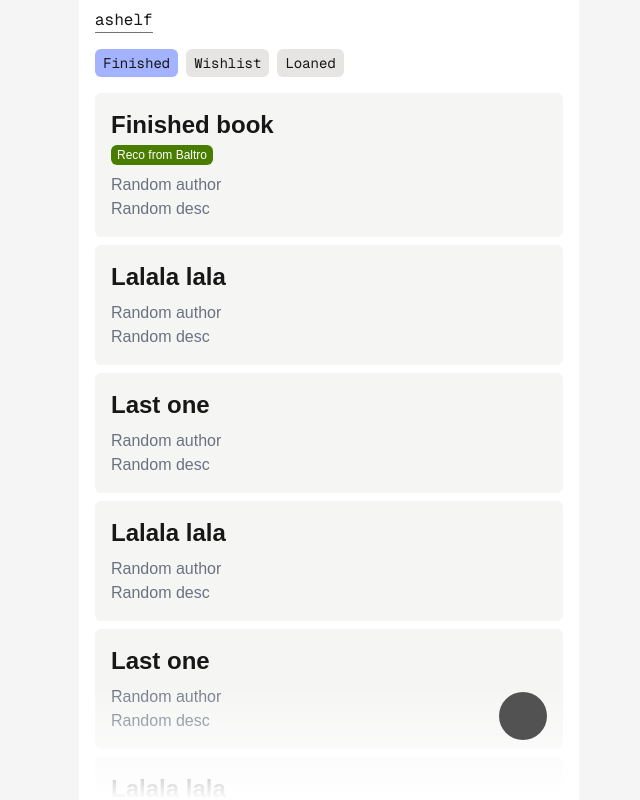
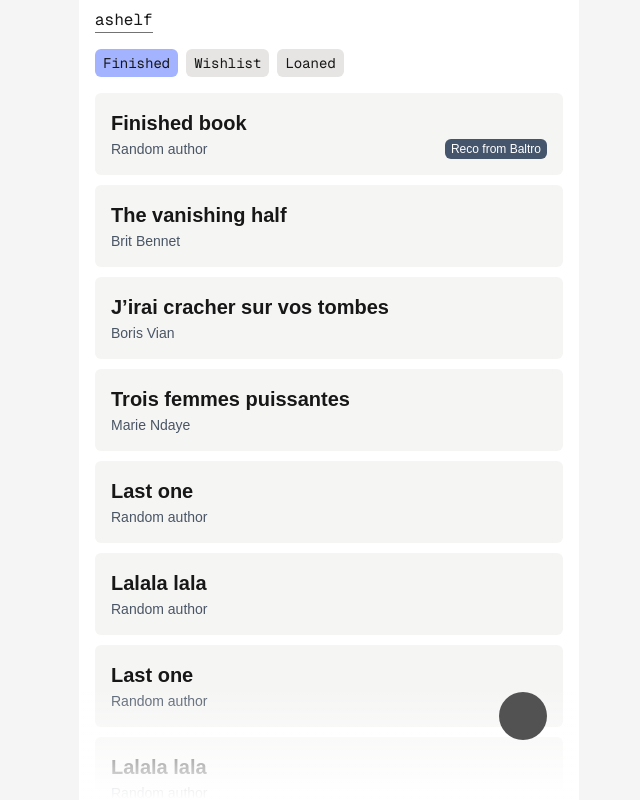
Before and after one commit to arianeprs/ashelf, a Next.js app: page / in a window 1280 px wide. Shown: the top 800 px of the page, without its empty margins (311-951 px from the left). Built offline with nearby package versions, Linux system fonts and the light colour scheme.

Commit message:
minor UI improvements and simplification

```diff
--- a/app/components/bookItem.tsx
+++ b/app/components/bookItem.tsx
@@ -2,28 +2,25 @@ import { Book } from '../data/book';
 
 export default function BookItem(book: Book) {
   return (
-    <div className={`bg-stone-100 rounded-md p-4 ${book.loanedTo && 'opacity-65'}`}>
-      <div className="flex flex-col gap-2">
-        <div className="flex flex-col items-start gap-1 w-full">
-          <h1 className="text-2xl font-bold">{book.title}</h1>
-          {book.recommendedBy && (
-            <div className="px-1.5 py-0.5 rounded-md bg-lime-700 text-white text-xs">
-              Reco from {book.recommendedBy}
-            </div>
-          )}
+    <div className="bg-stone-100 rounded-md p-4">
+      <div className="flex flex-col gap-0.5">
+        <h1 className="text-xl font-bold">{book.title}</h1>
+        <div className="grid grid-cols-6 gap-2">
+          <div className="col-span-4 text-sm text-gray-600">{book.author}</div>
+
+          <div className="col-span-2 flex justify-end items-center">
+            {book.loanedTo && (
+              <div className="px-1.5 py-0.5 rounded-md bg-slate-600 text-white text-xs">
+                <div>Loaned to {book.loanedTo}</div>
+              </div>
+            )}
+            {book.recommendedBy && (
+              <div className="px-1.5 py-0.5 rounded-md bg-slate-600 text-white text-xs">
+                Reco from {book.recommendedBy}
+              </div>
+            )}
+          </div>
         </div>
-        <div>
-          <p className="text-gray-500">{book.author}</p>
-          <p className="text-gray-500">{book.description}</p>
-        </div>
-      </div>
-
-      <div className="flex justify-end">
-        {book.loanedTo && (
-          <div className="px-1.5 py-0.5 rounded-md bg-slate-800 text-white text-xs">
-            Loaned to {book.loanedTo}
-          </div>
-        )}
       </div>
     </div>
   );
--- a/app/components/bookList.tsx
+++ b/app/components/bookList.tsx
@@ -21,7 +21,7 @@ export default function BookList({ selectedTab }: { selectedTab: string }) {
   }, [selectedTab]);
 
   return (
-    <div className="flex flex-col w-full grow items-stretch gap-2">
+    <div className="flex flex-col w-full grow items-stretch gap-2.5 mb-40">
       {books && books.length > 0 ? (
         books.map((book) => <BookItem key={book.id} {...book} />)
       ) : (
--- a/app/routes/book.routes.ts
+++ b/app/routes/book.routes.ts
@@ -2,95 +2,76 @@ import { Book } from '../data/book';
 
 const BOOKS_PLACEHOLDERS_FINISHED = [
   {
-    id: '1',
+    id: '01',
     title: 'Finished book',
     author: 'Random author',
-    description: 'Random desc',
     status: 'finished',
     recommendedBy: 'Baltro',
   } as Book,
   {
-    id: '2',
-    title: 'Lalala lala',
-    author: 'Random author',
-    description: 'Random desc',
+    id: '02',
+    title: 'The vanishing half',
+    author: 'Brit Bennet',
     status: 'finished',
   } as Book,
   {
-    id: '3',
-    title: 'Last one',
-    author: 'Random author',
-    description: 'Random desc',
+    id: '03',
+    title: 'J’irai cracher sur vos tombes',
+    author: 'Boris Vian',
     status: 'finished',
   } as Book,
   {
-    id: '2',
-    title: 'Lalala lala',
-    author: 'Random author',
-    description: 'Random desc',
+    id: '11',
+    title: 'Trois femmes puissantes',
+    author: 'Marie Ndaye',
     status: 'finished',
   } as Book,
   {
-    id: '3',
+    id: '12',
     title: 'Last one',
     author: 'Random author',
-    description: 'Random desc',
     status: 'finished',
   } as Book,
   {
-    id: '2',
+    id: '13',
     title: 'Lalala lala',
     author: 'Random author',
-    description: 'Random desc',
     status: 'finished',
   } as Book,
   {
-    id: '3',
+    id: '21',
     title: 'Last one',
     author: 'Random author',
-    description: 'Random desc',
     status: 'finished',
   } as Book,
   {
-    id: '2',
+    id: '22',
     title: 'Lalala lala',
     author: 'Random author',
-    description: 'Random desc',
     status: 'finished',
   } as Book,
   {
-    id: '3',
+    id: '23',
     title: 'Last one',
     author: 'Random author',
-    description: 'Random desc',
     status: 'finished',
   } as Book,
   {
-    id: '2',
+    id: '31',
     title: 'Lalala lala',
     author: 'Random author',
-    description: 'Random desc',
     status: 'finished',
   } as Book,
   {
-    id: '3',
+    id: '32',
     title: 'Last one',
     author: 'Random author',
-    description: 'Random desc',
     status: 'finished',
   } as Book,
   {
-    id: '2',
+    id: '33',
     title: 'Lalala lala',
     author: 'Random author',
-    description: 'Random desc',
-    status: 'finished',
-  } as Book,
-  {
-    id: '3',
-    title: 'Last one',
-    author: 'Random author',
-    description: 'Random desc',
     status: 'finished',
   } as Book,
 ];
@@ -99,14 +80,12 @@ const BOOKS_PLACEHOLDERS_WISHLIST = [
     id: '1',
     title: 'Wishlist book',
     author: 'Random author',
-    description: 'Random desc',
     status: 'finished',
   } as Book,
   {
     id: '2',
     title: 'Lalala lala',
     author: 'Random author',
-    description: 'Random desc',
     status: 'finished',
     recommendedBy: 'Baltro',
   } as Book,
@@ -116,7 +95,6 @@ const BOOKS_PLACEHOLDERS_LOANED = [
     id: '1',
     title: 'Loaned book',
     author: 'Random author',
-    description: 'Random desc',
     status: 'finished',
     loanedTo: 'Côme',
   } as Book,
@@ -124,7 +102,6 @@ const BOOKS_PLACEHOLDERS_LOANED = [
     id: '2',
     title: 'Lalala lala',
     author: 'Random author',
-    description: 'Random desc',
     status: 'finished',
     loanedTo: 'Kakoz',
   } as Book,
@@ -132,7 +109,6 @@ const BOOKS_PLACEHOLDERS_LOANED = [
     id: '3',
     title: 'Last one',
     author: 'Random author',
-    description: 'Random desc',
     status: 'finished',
     loanedTo: 'Balt',
   } as Book,
```
Also changed, not shown: app/data/book.ts (+4 -5 lines).
